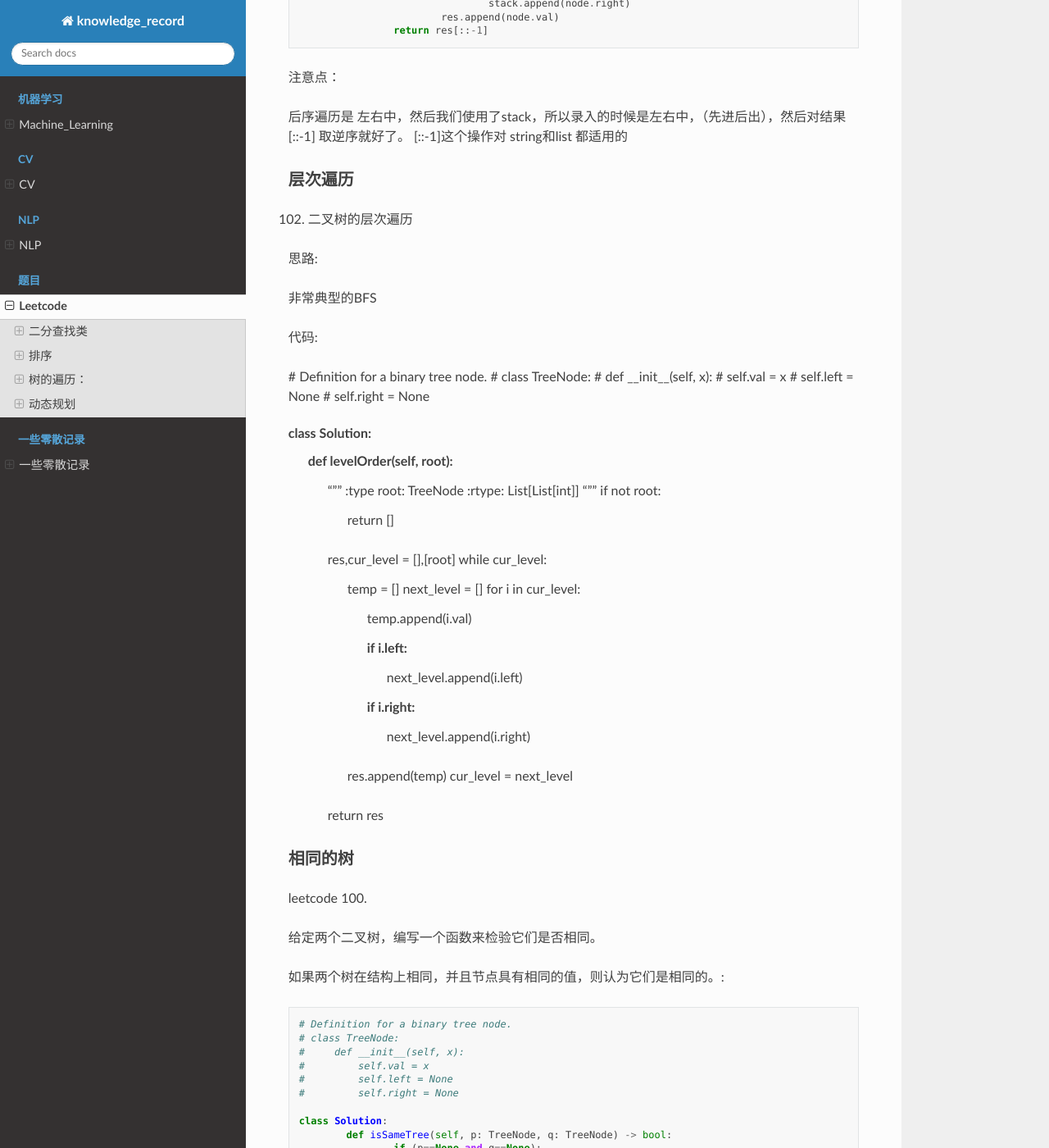
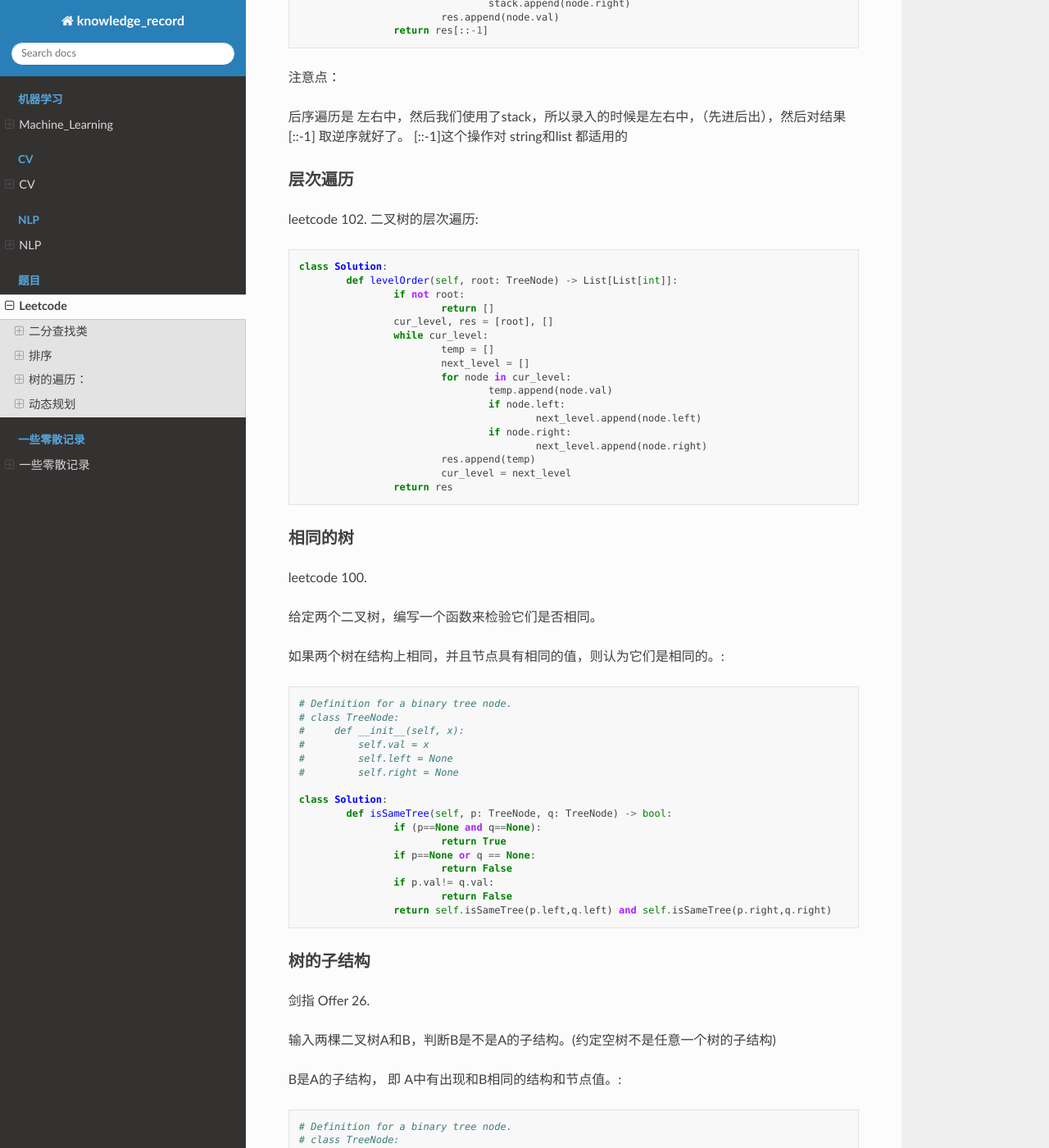
Before and after one commit to luochuankai-JHU/knowledge_record, a Sphinx documentation site: the page built from docs/leetcode/leetcode.rst, in a window 1280 px wide and 1400 px high, scrolled down 7825 px. Shown: the whole window at 82% size. Built offline with Sphinx 7.4.7 and the Read the Docs theme 2.0.0, drawn with Linux system fonts in a browser that asks for light colours.

Commit message:
code tree levelorder

```diff
--- a/docs/leetcode/leetcode.rst
+++ b/docs/leetcode/leetcode.rst
@@ -409,48 +409,25 @@ https://leetcode-cn.com/problems/binary-tree-preorder-traversal/solution/di-gui-
 层次遍历
 -----------------------
 
+leetcode 102. 二叉树的层次遍历::
 
-
-
-102. 二叉树的层次遍历
-
-思路:
-
-非常典型的BFS
-
-代码:
-
-
-# Definition for a binary tree node.
-# class TreeNode:
-#     def __init__(self, x):
-#         self.val = x
-#         self.left = None
-#         self.right = None
-
-class Solution:
-    def levelOrder(self, root):
-        """
-        :type root: TreeNode
-        :rtype: List[List[int]]
-        """
-        if not root:
-            return []
-
-        res,cur_level = [],[root]
-        while cur_level:
-            temp = []
-            next_level = []
-            for i in cur_level:
-                temp.append(i.val)
-
-                if i.left:
-                    next_level.append(i.left)
-                if i.right:
-                    next_level.append(i.right)
-            res.append(temp)
-            cur_level = next_level
-        return res
+	class Solution:
+		def levelOrder(self, root: TreeNode) -> List[List[int]]:
+			if not root:
+				return []
+			cur_level, res = [root], []
+			while cur_level:
+				temp = []
+				next_level = []
+				for node in cur_level:
+					temp.append(node.val)
+					if node.left:
+						next_level.append(node.left)
+					if node.right:
+						next_level.append(node.right)
+				res.append(temp)
+				cur_level = next_level
+			return res
 
 
 相同的树
```
